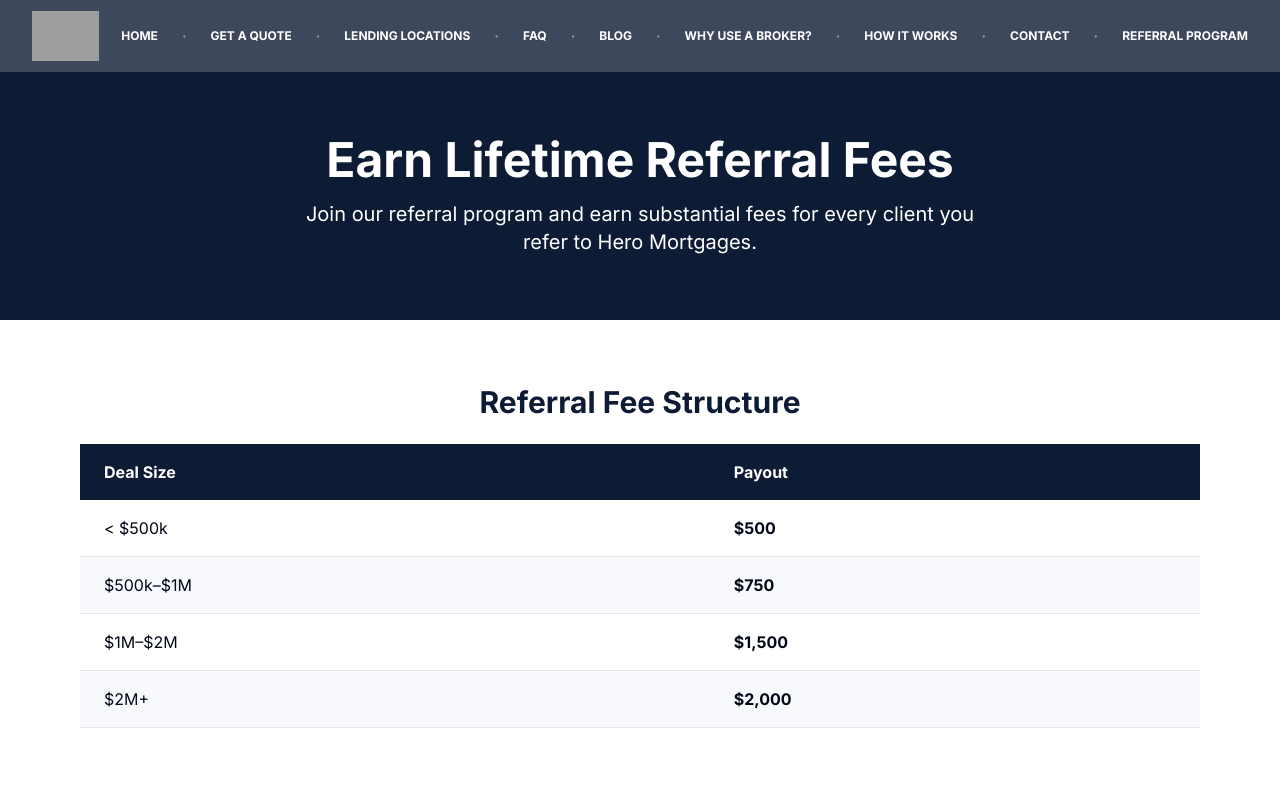
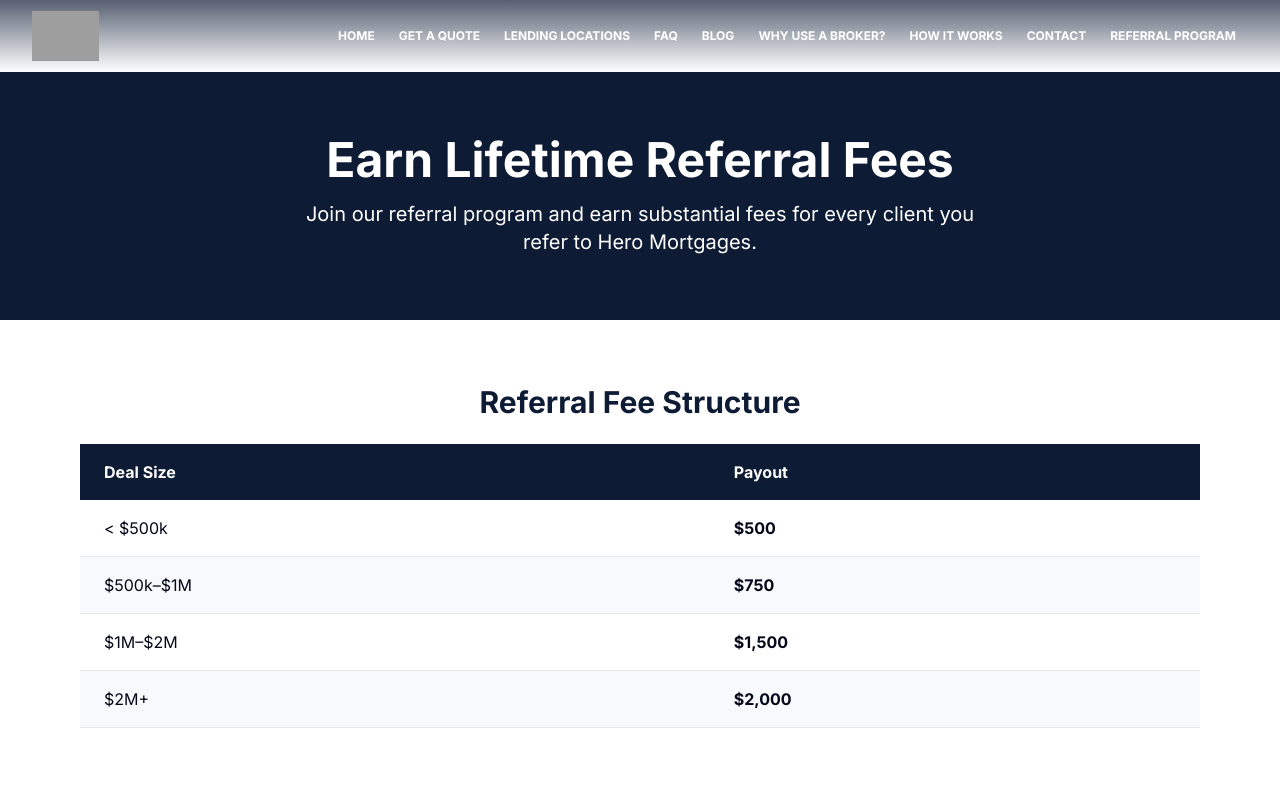
Before and after one commit to JxWayne890/hero-mortgages-rebuild, a React (Vite) app: page /referral-program in a window 1280 px wide. Shown: the top 796 px of the page. Built offline with nearby package versions, Linux system fonts and the light colour scheme; grey boxes are pictures that could not be loaded.

Commit message:
Refactor: Improve navbar styling
Improve the navbar styling to match the design specifications.

```diff
--- a/src/components/Header.tsx
+++ b/src/components/Header.tsx
@@ -23,8 +23,9 @@ const Header = () => {
   ];
 
   return (
-    <header className="fixed top-0 left-0 right-0 h-[72px] z-50 px-4 md:px-8 backdrop-blur-sm bg-midnight/80">
-      <div className="max-w-7xl mx-auto h-full flex justify-between items-center">
+    <header className="fixed top-0 left-0 right-0 h-[72px] z-50 px-4 md:px-8">
+      <div className="absolute inset-0 bg-gradient-to-b from-midnight/70 to-transparent backdrop-blur-sm"></div>
+      <div className="max-w-7xl mx-auto h-full flex justify-between items-center relative z-10">
         {/* Logo */}
         <NavLink to="/" className="relative h-[50px]">
           <img
@@ -35,22 +36,20 @@ const Header = () => {
         </NavLink>
 
         {/* Desktop Navigation */}
-        <nav className="hidden md:flex items-center space-x-6">
-          {navLinks.map((link, index) => (
-            <React.Fragment key={link.path}>
+        <nav className="hidden md:flex items-center">
+          <div className="flex items-center">
+            {navLinks.map((link, index) => (
               <NavLink
+                key={link.path}
                 to={link.path}
                 className={({ isActive }) =>
-                  `text-white text-xs font-bold hover:text-royal-blue transition-colors ${isActive ? 'text-royal-blue' : ''}`
+                  `text-white text-xs font-bold px-3 py-2 transition-colors ${isActive ? 'text-royal-blue' : 'hover:text-royal-blue'}`
                 }
               >
                 {link.title}
               </NavLink>
-              {index < navLinks.length - 1 && (
-                <span className="text-white opacity-50">·</span>
-              )}
-            </React.Fragment>
-          ))}
+            ))}
+          </div>
         </nav>
 
         {/* Mobile Menu Button */}
@@ -65,7 +64,7 @@ const Header = () => {
 
         {/* Mobile Navigation */}
         {isOpen && (
-          <div className="md:hidden fixed inset-0 top-[72px] bg-midnight z-40 flex flex-col items-center pt-10">
+          <div className="md:hidden fixed inset-0 top-[72px] bg-midnight/95 z-40 flex flex-col items-center pt-10">
             {navLinks.map((link) => (
               <NavLink
                 key={link.path}
```
